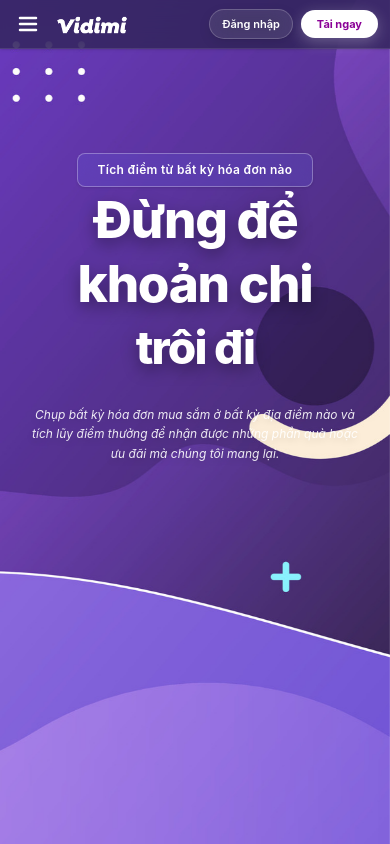
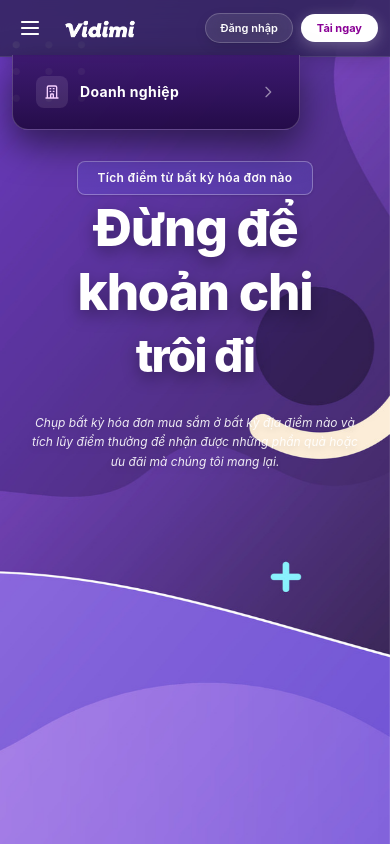
Before and after one commit to NoneHhii/vidimi, a React (Vite) app: page / in a window 390 px wide. Both pictures are taken after a click on the button "Mở menu". Shown: the top 844 px of the page. Built offline with nearby package versions, Linux system fonts and the light colour scheme; a web font is replaced by a local one.

Commit message:
add nav dn

```diff
--- a/src/components/Header.tsx
+++ b/src/components/Header.tsx
@@ -1,30 +1,89 @@
+import { useEffect, useRef, useState } from "react";
 import type React from "react";
-
 import vidimiLogo from "../assets/vidimi_logo.png";
 
 const Header: React.FC = () => {
+    const [menuOpen, setMenuOpen] = useState(false);
+    const menuRef = useRef<HTMLDivElement>(null);
+
+    useEffect(() => {
+        const handlePointerDown = (event: PointerEvent) => {
+            if (menuRef.current && event.target instanceof Node && !menuRef.current.contains(event.target)) {
+                setMenuOpen(false);
+            }
+        };
+        const handleKeyDown = (event: KeyboardEvent) => {
+            if (event.key === "Escape") setMenuOpen(false);
+        };
+
+        document.addEventListener("pointerdown", handlePointerDown);
+        document.addEventListener("keydown", handleKeyDown);
+        return () => {
+            document.removeEventListener("pointerdown", handlePointerDown);
+            document.removeEventListener("keydown", handleKeyDown);
+        };
+    }, []);
+
     return (
-        <header className="sticky top-0 z-50 flex items-center justify-between px-3 md:px-4 py-2 bg-[#2F2457]/80 backdrop-blur-lg border-b border-white/10 shadow-sm transition-all duration-300">
+        <header className="sticky top-0 z-50 flex items-center justify-between px-3 md:px-4 py-2.5 bg-[#2F2457]/80 backdrop-blur-lg border-b border-white/10 shadow-lg transition-all duration-300">
             <div className="flex items-center gap-2 md:gap-3">
-                <button className="text-white p-1 rounded hover:bg-white/10 active:scale-95 transition-all">
-                    <svg xmlns="http://www.w3.org/2000/svg" className="w-6 h-6 md:w-8 md:h-8" fill="none" viewBox="0 0 24 24" stroke="currentColor" strokeWidth={2.5}>
-                        <path strokeLinecap="round" strokeLinejoin="round" d="M4 6h16M4 12h16M4 18h16" />
-                    </svg>
-                </button>
-                <a href="/" className="flex items-center hover:scale-105 active:scale-95 transition-transform">
+                <div ref={menuRef} className="static">
+                    <button
+                        type="button"
+                        aria-label={menuOpen ? "Đóng menu" : "Mở menu"}
+                        aria-expanded={menuOpen}
+                        aria-controls="primary-navigation"
+                        onClick={() => setMenuOpen((open) => !open)}
+                        className="list-none cursor-pointer text-white p-1.5 rounded-lg hover:bg-white/10 active:scale-95 transition-all [&::-webkit-details-marker]:hidden"
+                    >
+                        <svg xmlns="http://www.w3.org/2000/svg" className="w-6 h-6 md:w-7 md:h-7" fill="none" viewBox="0 0 24 24" stroke="currentColor" strokeWidth={2.2}>
+                            <path strokeLinecap="round" strokeLinejoin="round" d="M4 6h16M4 12h16M4 18h16" />
+                        </svg>
+                    </button>
+
+                    {menuOpen && <nav
+                        id="primary-navigation"
+                        aria-label="Menu chính"
+                        className="absolute left-3 top-full z-50 -mt-px w-72 max-w-[calc(100vw-1.5rem)] rounded-b-2xl border border-t-0 border-white/20 bg-linear-to-b from-[#3b186c]/95 via-[#2f125a]/95 to-[#220a45]/95 p-2 shadow-[0_15px_35px_rgba(0,0,0,0.5)] backdrop-blur-2xl md:left-4"
+                    >
+                        <a
+                            href="https://webvidimi.vercel.app/"
+                            onClick={() => setMenuOpen(false)}
+                            className="group/item flex items-center justify-between rounded-xl px-3.5 py-3 text-sm font-bold text-white transition-all duration-200 hover:bg-linear-to-r hover:from-fuchsia-600/30 hover:to-purple-600/30 hover:border-white/20 border border-transparent hover:shadow-md focus-visible:outline-none"
+                        >
+                            <div className="flex items-center gap-3">
+                                {/* Icon Doanh Nghiệp */}
+                                <div className="flex items-center justify-center w-8 h-8 rounded-lg bg-white/10 group-hover/item:bg-fuchsia-500/30 transition-colors">
+                                    <svg xmlns="http://www.w3.org/2000/svg" className="w-4 h-4 text-fuchsia-200" fill="none" viewBox="0 0 24 24" stroke="currentColor" strokeWidth={2}>
+                                        <path strokeLinecap="round" strokeLinejoin="round" d="M19 21V5a2 2 0 00-2-2H7a2 2 0 00-2 2v16m14 0h2m-2 0h-5m-9 0H3m2 0h5M9 7h1m-1 4h1m4-4h1m-1 4h1m-5 10v-5a1 1 0 011-1h2a1 1 0 011 1v5m-4 0h4" />
+                                    </svg>
+                                </div>
+                                <span className="tracking-wide">Doanh nghiệp</span>
+                            </div>
+
+                            {/* Mũi tên chỉ hướng */}
+                            <svg xmlns="http://www.w3.org/2000/svg" className="w-4 h-4 text-white/50 group-hover/item:text-fuchsia-300 group-hover/item:translate-x-1 transition-all" fill="none" viewBox="0 0 24 24" stroke="currentColor" strokeWidth={2}>
+                                <path strokeLinecap="round" strokeLinejoin="round" d="M9 5l7 7-7 7" />
+                            </svg>
+                        </a>
+                    </nav>}
+                </div>
+
+                <a href="/" className="flex items-center hover:scale-105 active:scale-95 transition-transform ml-1">
                     <img src={vidimiLogo} alt="Vidimi" className="h-6 md:h-8 object-contain" />
                 </a>
             </div>
+
             <div className="flex items-center gap-2 md:gap-3">
-                <button className="bg-white/10 hover:bg-white/20 active:scale-95 text-white font-semibold py-1.5 px-3 md:py-2 md:px-5 rounded-full transition-all backdrop-blur-md border border-white/20 shadow-[0_4px_12px_rgba(0,0,0,0.1)] text-[11px] sm:text-xs md:text-base">
+                <button className="bg-white/10 hover:bg-white/20 active:scale-95 text-white font-semibold py-1.5 px-3.5 md:py-2 md:px-5 rounded-full transition-all backdrop-blur-md border border-white/20 shadow-[0_4px_12px_rgba(0,0,0,0.1)] text-[11px] sm:text-xs md:text-base cursor-pointer">
                     Đăng nhập
                 </button>
-                <button className="bg-white text-[#8a0096] hover:text-[#b600c4] active:scale-95 font-bold py-1.5 px-4 md:py-2 md:px-6 rounded-full shadow-[0_4px_15px_rgba(255,255,255,0.25)] hover:shadow-[0_6px_25px_rgba(255,255,255,0.45)] hover:-translate-y-0.5 transition-all duration-300 text-[11px] sm:text-xs md:text-base">
+                <button className="bg-white text-[#8a0096] hover:text-[#b600c4] active:scale-95 font-bold py-1.5 px-4 md:py-2 md:px-6 rounded-full shadow-[0_4px_15px_rgba(255,255,255,0.25)] hover:shadow-[0_6px_25px_rgba(255,255,255,0.45)] hover:-translate-y-0.5 transition-all duration-300 text-[11px] sm:text-xs md:text-base cursor-pointer">
                     Tải ngay
                 </button>
             </div>
         </header>
-    )
-}
+    );
+};
 
-export default Header
+export default Header;
```
